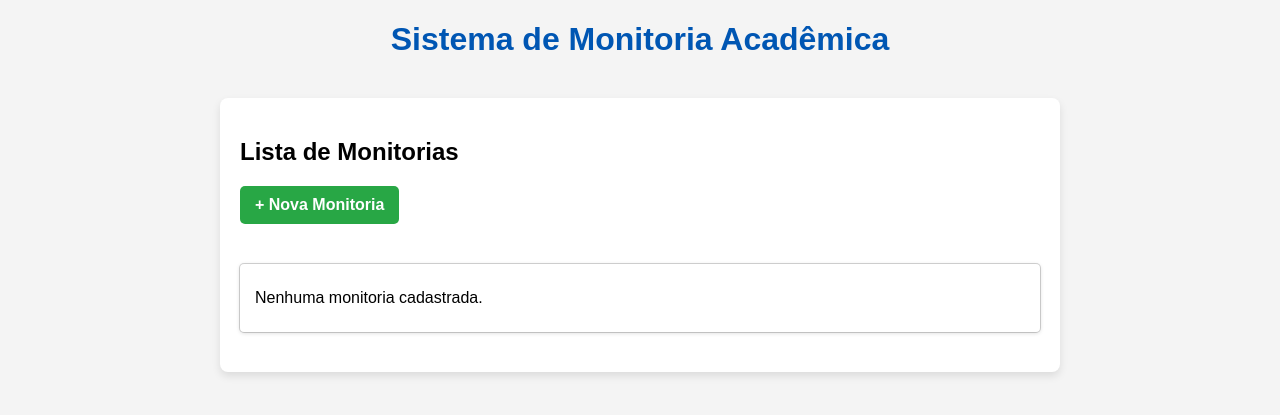
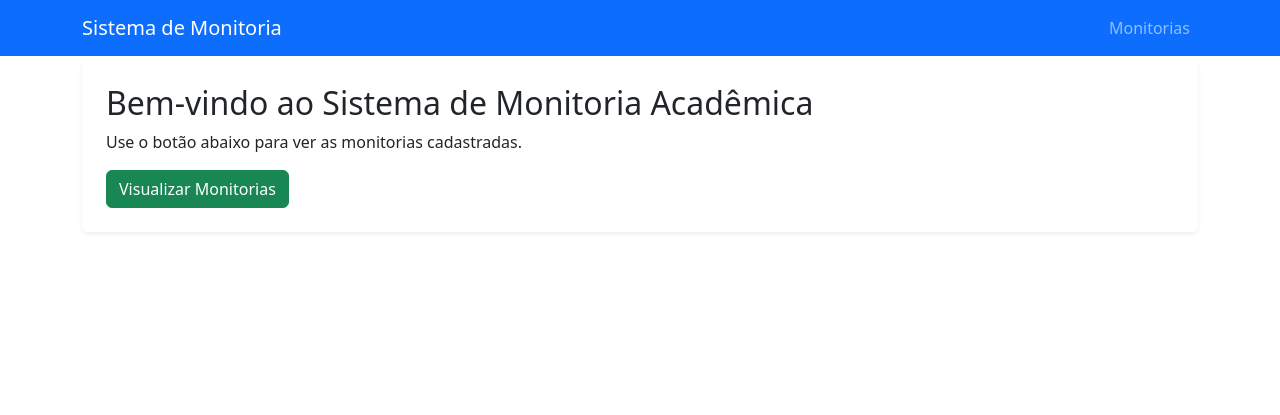
Before and after one commit to Pedro-A10/Monitoria_Academica, a Django app: page / in a window 1280 px wide. Shown: the top 415 px of the page. Run offline with Django 5.2, Linux system fonts and the light colour scheme.

Commit message:
front end quase finalizado

```diff
--- a/core/templates/core/assents/css.css
+++ /dev/null
@@ -1,3 +0,0 @@
-caixa{
-    box-shadow: rgba(0, 0, 0, 0.16) 0px 1px 4px, rgb(51, 51, 51) 0px 0px 0px 3px;
-}
--- /dev/null
+++ b/core/templates/core/base.html
@@ -0,0 +1,40 @@
+<!DOCTYPE html>
+<html lang="pt-br">
+<head>
+  <meta charset="utf-8">
+  <meta name="viewport" content="width=device-width, initial-scale=1">
+  <title>{% block title %}Sistema de Monitoria{% endblock %}</title>
+  <!-- Bootstrap CSS (CDN) -->
+  <link href="https://cdn.jsdelivr.net/npm/bootstrap@5.3.2/dist/css/bootstrap.min.css" rel="stylesheet">
+  <style>
+    body { padding-top: 60px; }
+  </style>
+</head>
+<body>
+  <nav class="navbar navbar-expand-lg navbar-dark bg-primary fixed-top">
+    <div class="container">
+      <a class="navbar-brand" href="{% url 'index' %}">Sistema de Monitoria</a>
+      <div class="collapse navbar-collapse">
+        <ul class="navbar-nav ms-auto">
+          <li class="nav-item"><a class="nav-link" href="{% url 'listar_monitorias' %}">Monitorias</a></li>
+        </ul>
+      </div>
+    </div>
+  </nav>
+
+  <main class="container">
+    {% if messages %}
+      {% for message in messages %}
+        <div class="alert alert-{{ message.tags }} alert-dismissible fade show" role="alert">
+          {{ message }}
+          <button type="button" class="btn-close" data-bs-dismiss="alert" aria-label="Close"></button>
+        </div>
+      {% endfor %}
+    {% endif %}
+
+    {% block content %}{% endblock %}
+  </main>
+
+  <script src="https://cdn.jsdelivr.net/npm/bootstrap@5.3.2/dist/js/bootstrap.bundle.min.js"></script>
+</body>
+</html>
--- a/core/templates/core/index.html
+++ b/core/templates/core/index.html
@@ -1,94 +1,11 @@
-<!DOCTYPE html>
-<html lang="pt-br">
-<head>
-  <meta charset="UTF-8">
-  <meta name="viewport" content="width=device-width, initial-scale=1.0">
-  <title>Sistema de Monitoria Acadêmica - Listagem</title>
+{% extends 'core/base.html' %}
 
-  <style>
-    /* Estilos Gerais (Reset/Base) */
-    body {
-        font-family: Arial, sans-serif;
-        background-color: #f4f4f4; /* Fundo claro para contraste */
-        margin: 0;
-        padding: 0;
-    }
+{% block title %}Página Inicial - Sistema de Monitoria{% endblock %}
 
-    /* Estrutura Principal */
-    .container {
-        max-width: 800px; /* Limita a largura máxima do conteúdo */
-        margin: 40px auto; /* Centraliza o contêiner e adiciona margem vertical */
-        padding: 20px;
-        background-color: #ffffff;
-        border-radius: 8px; /* Cantos arredondados */
-        box-shadow: 0 4px 8px rgba(0, 0, 0, 0.1);
-    }
-
-    /* Títulos */
-    header h1 {
-        text-align: center;
-        color: #0056b3; /* Cor institucional/primária */
-        margin-bottom: 20px;
-    }
-
-    /* Lista de Monitorias (Sua .caixa anterior) */
-    .lista-monitorias {
-        list-style: none; /* Remove marcadores da lista */
-        padding: 0;
-        margin: 20px 0;
-        /* Estilos do box-shadow originais, mas mais suaves */
-        box-shadow: rgba(0, 0, 0, 0.16) 0px 1px 4px, rgb(51, 51, 51, 0.2) 0px 0px 0px 1px;
-        border-radius: 4px;
-        padding: 15px; /* Adiciona padding interno */
-    }
-
-    .lista-monitorias li {
-        padding: 10px 0;
-        border-bottom: 1px solid #eee;
-    }
-
-    .lista-monitorias li:last-child {
-        border-bottom: none;
-    }
-
-    /* Botão/Link de Nova Monitoria */
-    .btn-nova-monitoria {
-        display: inline-block; /* Permite definir padding e margem */
-        text-decoration: none;
-        background-color: #28a745; /* Cor de sucesso (verde) */
-        color: white;
-        padding: 10px 15px;
-        border-radius: 5px;
-        font-weight: bold;
-        transition: background-color 0.3s ease;
-        margin-bottom: 20px;
-    }
-
-    .btn-nova-monitoria:hover {
-        background-color: #218838;
-    }
-  </style>
-</head>
-<body>
-    <header>
-        <h1>Sistema de Monitoria Acadêmica</h1>
-    </header>
-
-    <main class="container">
-        <h2>Lista de Monitorias</h2>
-
-        <a href="{% url 'criar_monitoria' %}" class="btn-nova-monitoria">+ Nova Monitoria</a>
-
-        <ul class="lista-monitorias">
-          {% for monitoria in lista_monitorias %}
-              <li>{{ monitoria.disciplina }} - {{ monitoria.monitor.nome }}</li>
-          {% empty %}
-              <li>Nenhuma monitoria cadastrada.</li>
-          {% endfor %}
-        </ul>
-    </main>
-
-    <footer>
-        </footer>
-</body>
-</html>
+{% block content %}
+  <div class="p-4 bg-white rounded shadow-sm">
+    <h2>Bem-vindo ao Sistema de Monitoria Acadêmica</h2>
+    <p>Use o botão abaixo para ver as monitorias cadastradas.</p>
+    <a href="{% url 'listar_monitorias' %}" class="btn btn-success">Visualizar Monitorias</a>
+  </div>
+{% endblock %}
```
Also changed, not shown: Sistema_de_Monitoria/settings.py (+6 -1 lines), monitorias/templates/monitorias/deletar.html (+15 -16 lines), monitorias/templates/monitorias/form.html (+15 -16 lines), monitorias/templates/monitorias/listar.html (+22 -19 lines), monitorias/views.py (+29 -14 lines), db.sqlite3, 1 other file.
